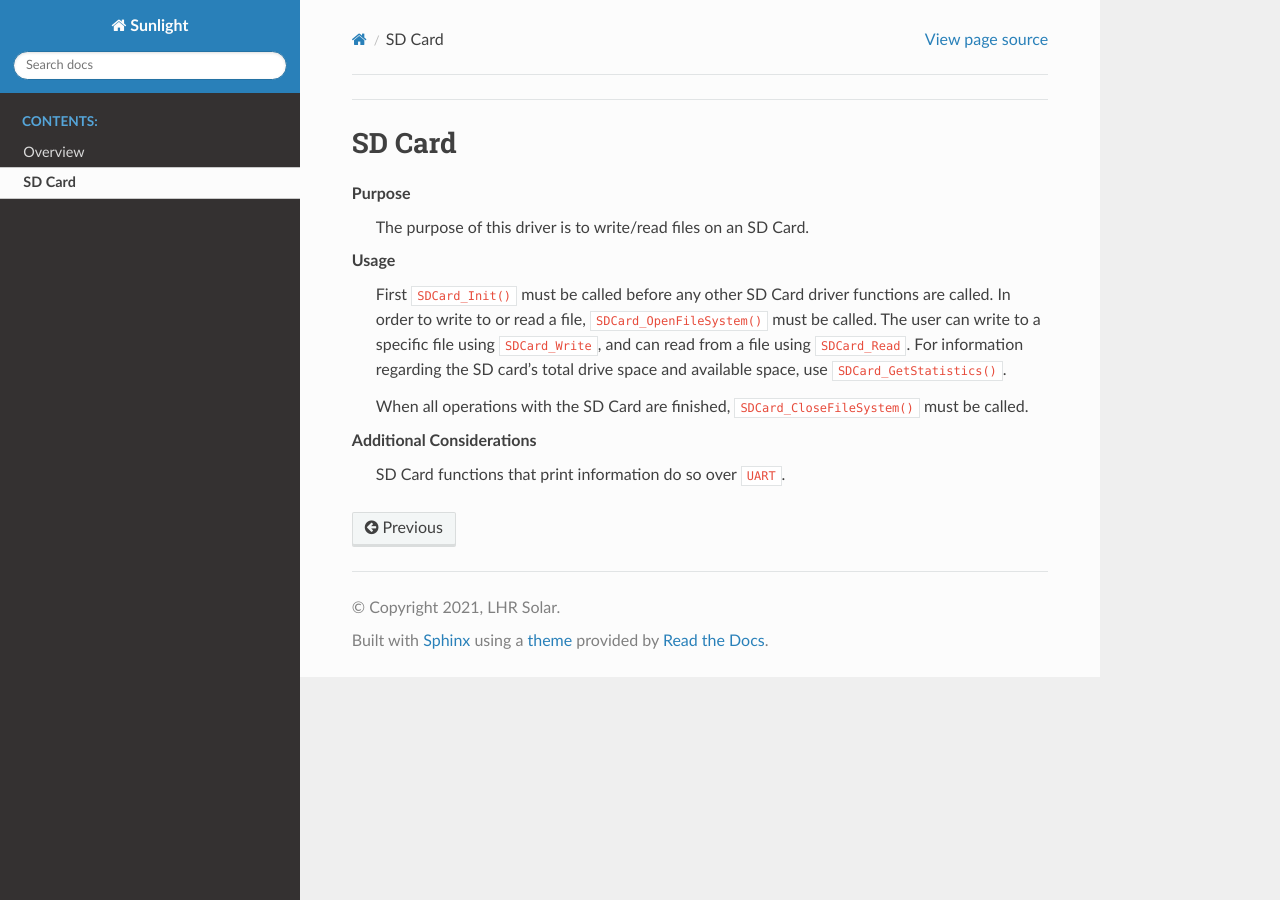
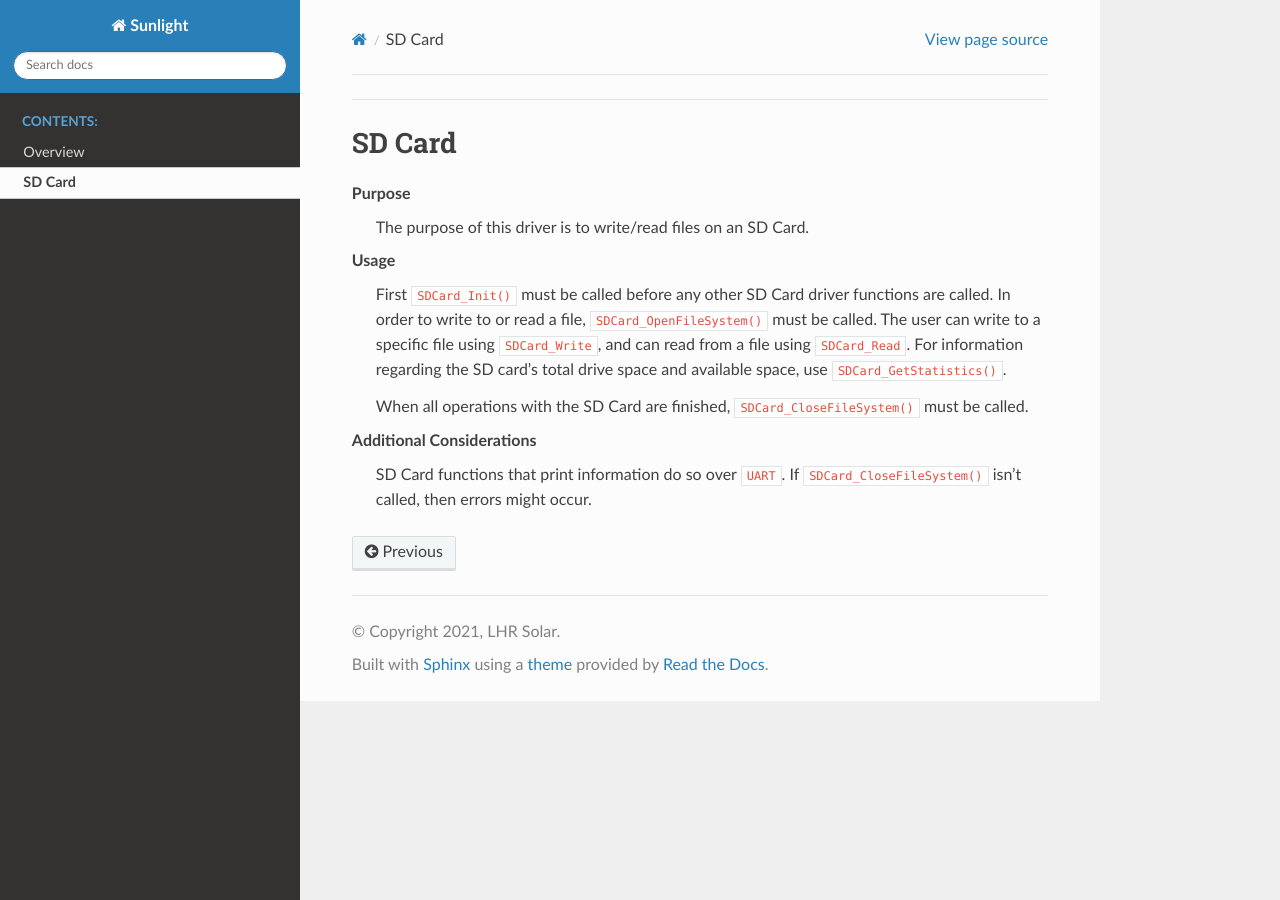
Before and after one commit to lhr-solar/DataAcq-Sunlight, a Sphinx documentation site: the page built from Docs/source/drivers.rst, in a window 1280 px wide. Built offline with Sphinx 7.4.7 and the Read the Docs theme 2.0.0, drawn with Linux system fonts in a browser that asks for light colours; pages that are not in the unit, such as notebooks, are missing from menus.

Commit message:
Added warning for closing file system to documentation.

```diff
--- a/Docs/source/drivers.rst
+++ b/Docs/source/drivers.rst
@@ -18,3 +18,4 @@ Usage
 
 Additional Considerations
     SD Card functions that print information do so over ``UART``.
+    If ``SDCard_CloseFileSystem()`` isn't called, then errors might occur.
```
